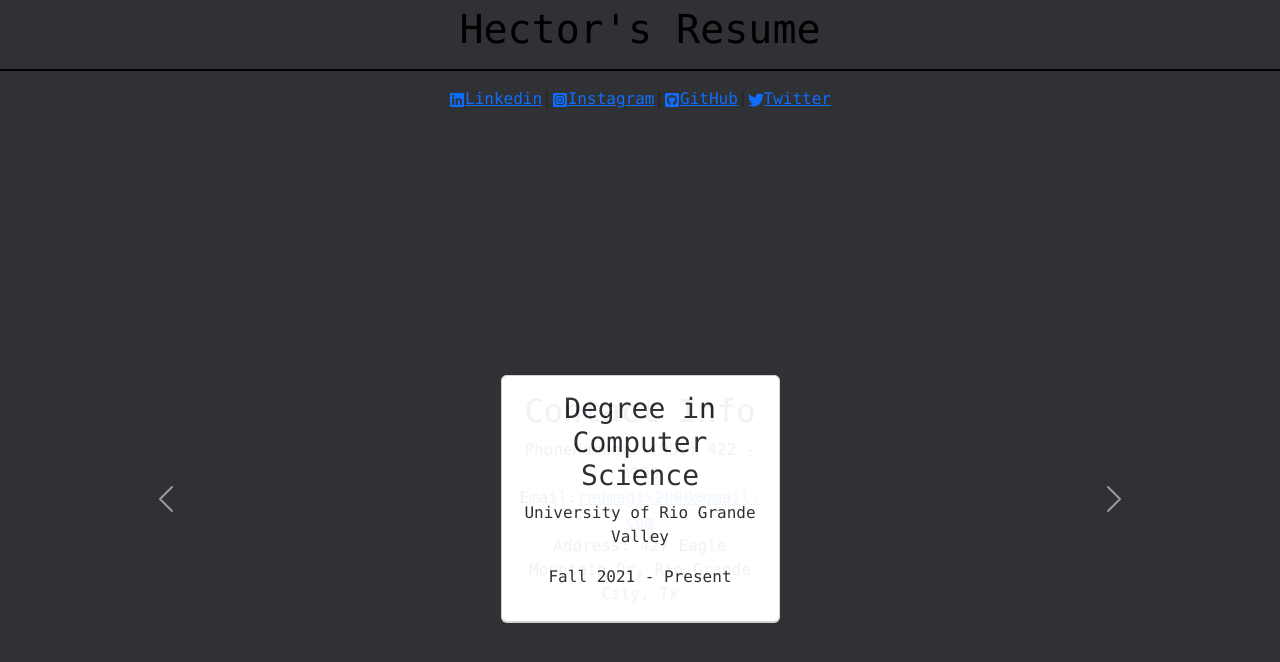
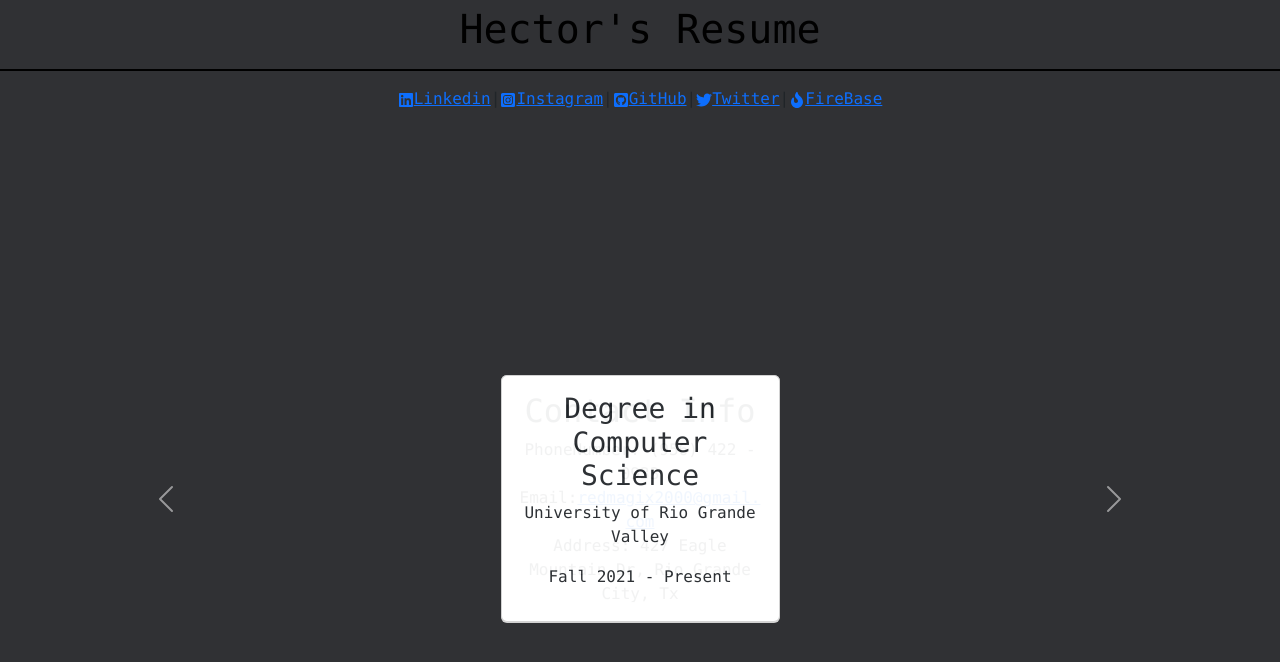
Before and after one commit to HectorRivera21/react-resume, a React (Create React App) app: page / in a window 1280 px wide. Shown: the top 662 px of the page. Built offline with nearby package versions, Linux system fonts and the light colour scheme.

Commit message:
fixed some issues with span in NavBar

```diff
--- a/src/components/Navbar.js
+++ b/src/components/Navbar.js
@@ -1,19 +1,23 @@
-import { FaLinkedin, FaInstagramSquare, FaGithubSquare, FaTwitter } from "react-icons/fa";
+import { FaLinkedin, FaInstagramSquare, FaGithubSquare, FaTwitter ,FaFire } from "react-icons/fa";
 export const NavBar = () =>{
     return(
         <nav>
-            <a href="https://www.linkedin.com/in/hector-rivera-651b04255/">
-            <FaLinkedin />
-            <span>
-                Linkedin
-            </span>
+
+            <a  href="https://www.linkedin.com/in/hector-rivera-651b04255/">
+                <FaLinkedin />
+                <span>
+                    Linkedin
+                </span>
             </a>|
+
+
             <a href="https://www.instagram.com/hector_.21/">
                 <FaInstagramSquare />
                 <span>
                     Instagram
                 </span>
             </a>|
+
             <a href="https://github.com/HectorRivera21">
                 <FaGithubSquare />
                 <span>
@@ -25,6 +29,12 @@ export const NavBar = () =>{
                 <span>
                     Twitter
                 </span>
+            </a>|
+            <a href="https://console.firebase.google.com/project/hector-react-firebase/overview">
+                <FaFire />
+                <span>
+                    FireBase
+                </span>
             </a>
         </nav>
     );
```
